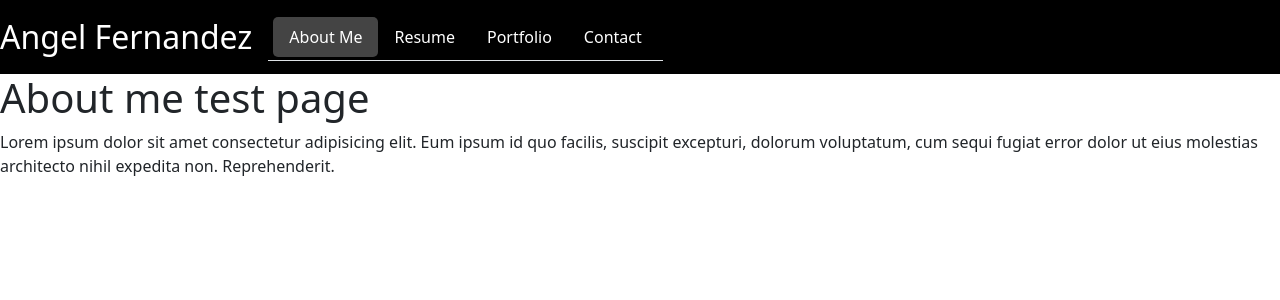
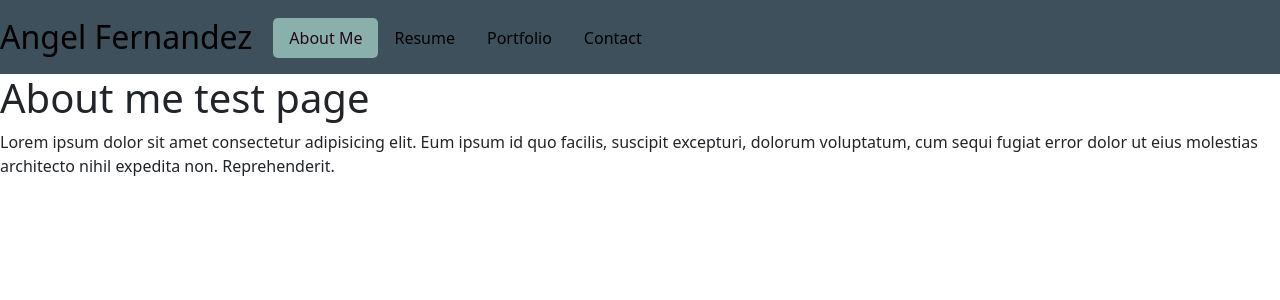
Before and after one commit to b3hold23/portfolio, a React (Vite) app: page / in a window 1280 px wide. Shown: the top 300 px of the page. Built offline with nearby package versions, Linux system fonts and the light colour scheme.

Commit message:
added styling to the nav bar

```diff
--- a/src/components/NavTabs.css
+++ b/src/components/NavTabs.css
@@ -1,17 +1,18 @@
 .navbar-brand {
     font-size: 2rem; /* Adjust the size as needed */
-    color: #fff;
+    color: #000;
 }
 
 .bg-black {
-    background-color: #000 !important;
+    background-color: #3E505B !important;
 }
 
 .nav-tabs {
-    background-color: #000;
+    background-color: #3E505B;
     border-radius: 0;
     padding: 5px;
     margin-top: -1px;
+    border-bottom: 2px;
 }
 
 .nav-tabs .nav-item {
@@ -19,12 +20,12 @@
 }
 
 .nav-tabs .nav-link {
-    color: #fff;
+    color: #000;
     border: none;
     border-radius: 5px;
 }
 
 .nav-tabs .nav-link.active {
-    background-color: #444;
-    color: #fff;
+    background-color: #8AB0AB;
+    color: #23061E;
 }
--- a/src/components/PortfolioContainer.jsx
+++ b/src/components/PortfolioContainer.jsx
@@ -4,6 +4,7 @@ import AboutMe from './pages/AboutMe';
 import Resume from './pages/Resume';
 import Portfolio from './pages/Portfolio';
 import Contact from './pages/contact';
+
 
 export default function PortfolioContainer() {
     const [currentPage, setCurrentPage] = useState('AboutMe');
```
